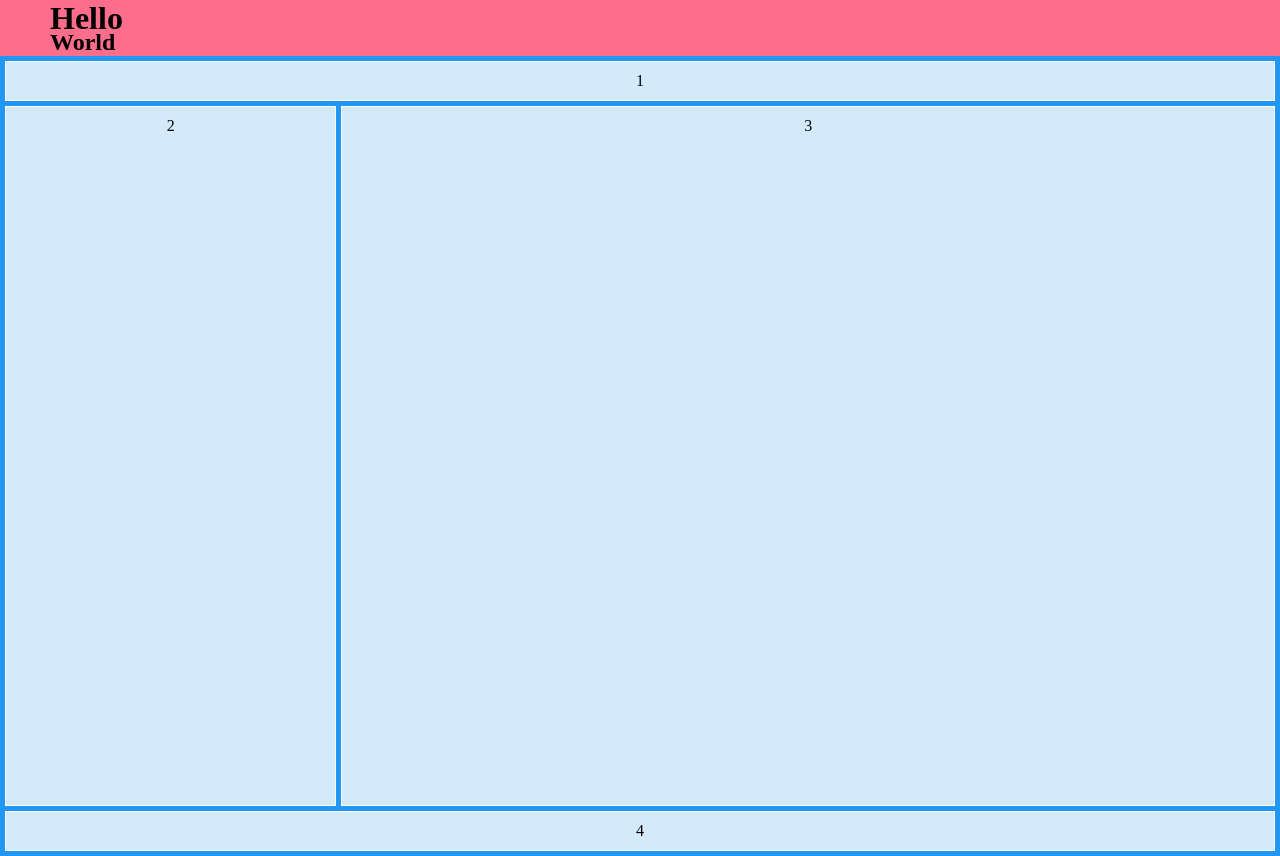
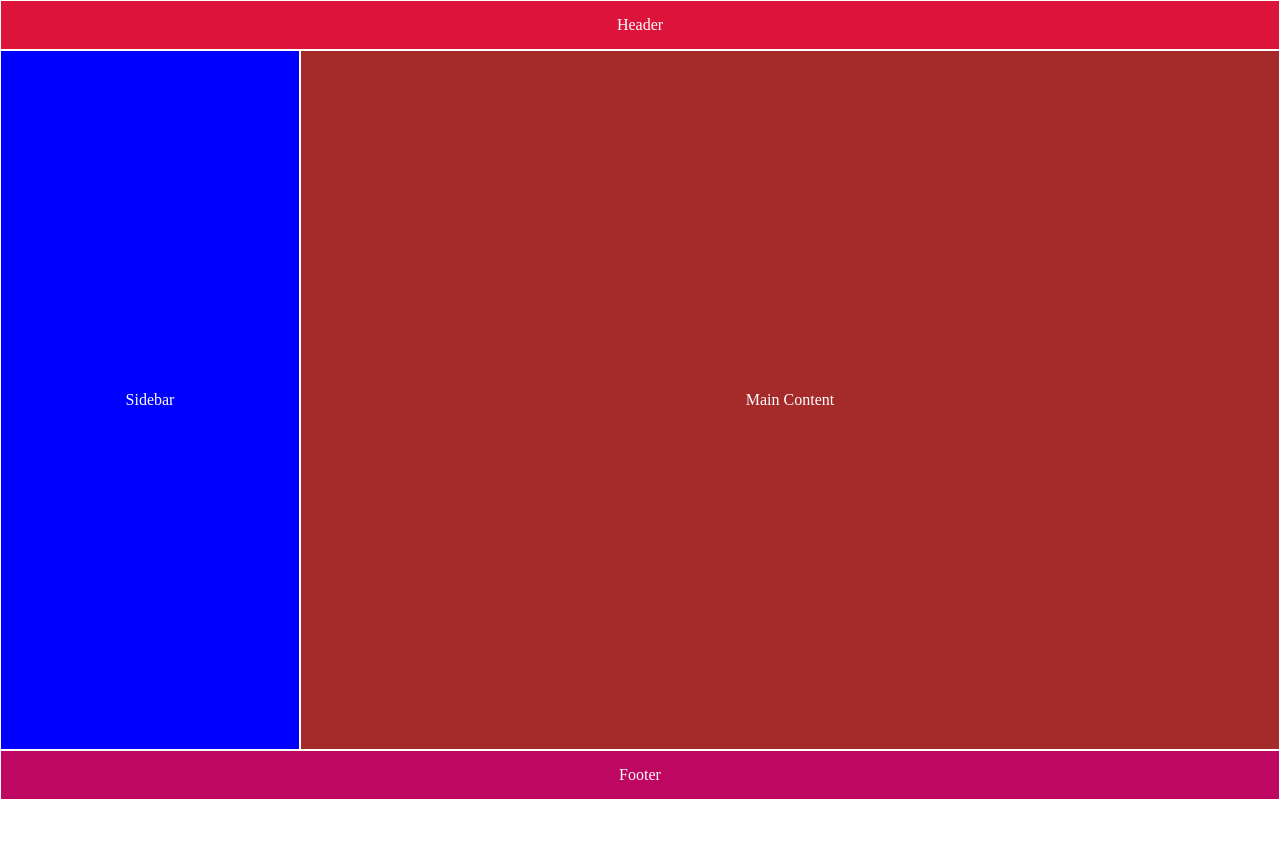
Before and after one commit to Eran2001/animating-react, a React (Vite) app: page / in a window 1280 px wide. After the commit the page ends 800 px from the top, so only its background shows below. Built offline with nearby package versions, Linux system fonts and the light colour scheme.

Commit message:
new grid

```diff
--- a/src/App.jsx
+++ b/src/App.jsx
@@ -1,57 +1,11 @@
-import { useSpring, animated } from "@react-spring/web";
-
 const App = () => {
-  const fade = useSpring({
-    from: {
-      x: -100,
-      opacity: 0,
-    },
-    to: {
-      x: 50,
-      opacity: 1,
-    },
-    delay: 1000,
-  });
-
-  const div = useSpring({
-    from: {
-      opacity: 0,
-    },
-    opacity: 1,
-    loop: true,
-    delay: 1500,
-  });
-
-  const lateFade = useSpring({
-    from: {
-      x: -100,
-    },
-    to: {
-      x: 50,
-    },
-    delay: 2000,
-  });
-
-  const styles = useSpring({
-    marginTop: "-0.5rem",
-  });
   return (
-    <animated.div
-      style={{
-        ...div,
-        minHeight: "100vh",
-        backgroundColor: "#ff6d8d",
-      }}
-    >
-      <animated.h1 style={{ ...fade }}>Hello</animated.h1>
-      <animated.h2 style={{ ...lateFade, ...styles }}>World</animated.h2>
-      <div className="main-container">
-        <div className="header">1</div>
-        <div className="aside">2</div>
-        <div className="main">3</div>
-        <div className="footer">4</div>
-      </div>
-    </animated.div>
+    <div className="main-container">
+      <header className="header">Header</header>
+      <aside className="sidebar">Sidebar</aside>
+      <main className="main-content">Main Content</main>
+      <footer className="footer">Footer</footer>
+    </div>
   );
 };
 
--- a/src/index.css
+++ b/src/index.css
@@ -4,44 +4,54 @@
   box-sizing: border-box;
 }
 
-html, body {
-  overflow-x: hidden;
-}
-
 .main-container {
   display: grid;
+  grid-template-columns: 300px 1fr;
+  grid-template-rows: 50px 1fr 50px;
   grid-template-areas:
-    "header header header header"
-    "aside main main main"
-    "footer footer footer footer"
+    "header header"
+    "sidebar main-content"
+    "footer footer"
   ;
-  grid-template-columns: auto, 3fr;
-  grid-template-rows: auto 2fr auto;
-  gap: 5px;
-  background-color: #2196F3;
-  padding: 5px;
-  min-height: 100vh;
-}
-
-.main-container > div {
-  background-color: rgba(255, 255, 255, 0.8);
-  padding: 10px;
-  text-align: center;
-  border: 1px solid #FFF;
+  height: 100vh;
 }
 
 .header {
   grid-area: header;
+  background-color: crimson;
+  color: #FFF;
+  display: flex;
+  justify-content: center;
+  align-items: center;
+  border: 1px solid #FFF;
 }
 
-.aside {
-  grid-area: aside;
+.sidebar {
+  grid-area: sidebar;
+  background-color: blue;
+  color: #FFF;
+  display: flex;
+  justify-content: center;
+  align-items: center;
+  border: 1px solid #FFF;
 }
 
-.main {
-  grid-area: main;
+.main-content {
+  grid-area: main-content;
+  background-color: brown;
+  color: #FFF;
+  display: flex;
+  justify-content: center;
+  align-items: center;
+  border: 1px solid #FFF;
 }
 
 .footer {
   grid-area: footer;
+  background-color: rgb(190, 7, 96);
+  color: #FFF;
+  display: flex;
+  justify-content: center;
+  align-items: center;
+  border: 1px solid #FFF;
 }
```
